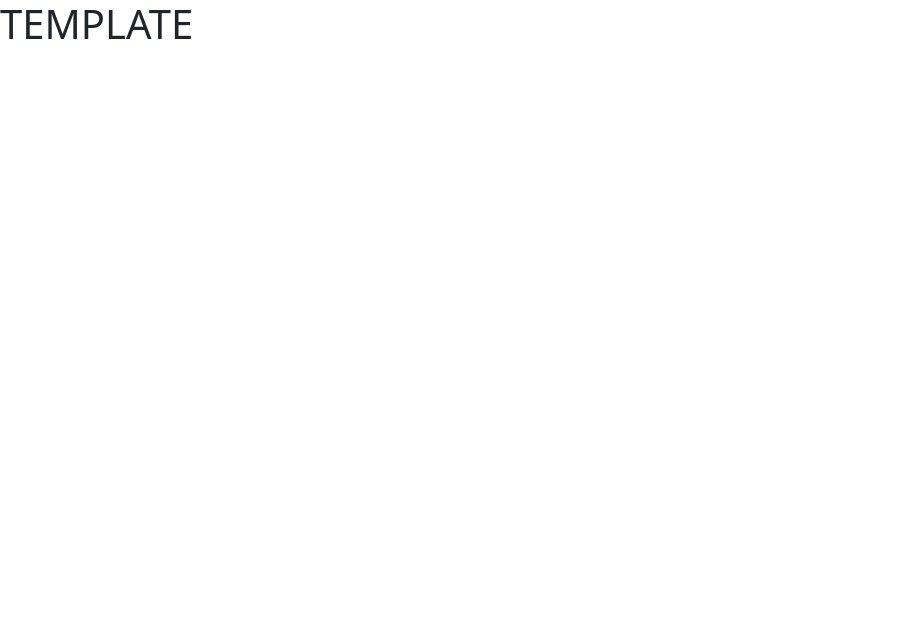
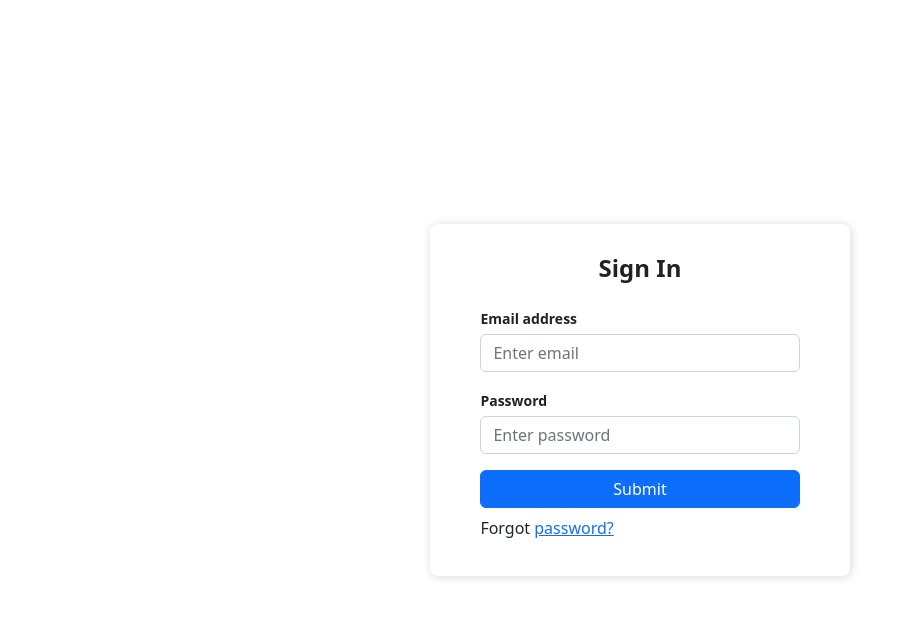
Before and after one commit to cmcnamara15/Schedaddy, a React (Create React App) app in the folder client/: page / in a window 1280 px wide. Shown: the top 618 px of the page, without its empty margins (0-916 px from the left). Built offline with nearby package versions, Linux system fonts and the light colour scheme.

Commit message:
adds BASIC login for demo reasons

```diff
--- a/client/src/App.css
+++ /dev/null
@@ -1,38 +0,0 @@
-.App {
-  text-align: center;
-}
-
-.App-logo {
-  height: 40vmin;
-  pointer-events: none;
-}
-
-@media (prefers-reduced-motion: no-preference) {
-  .App-logo {
-    animation: App-logo-spin infinite 20s linear;
-  }
-}
-
-.App-header {
-  background-color: #282c34;
-  min-height: 100vh;
-  display: flex;
-  flex-direction: column;
-  align-items: center;
-  justify-content: center;
-  font-size: calc(10px + 2vmin);
-  color: white;
-}
-
-.App-link {
-  color: #61dafb;
-}
-
-@keyframes App-logo-spin {
-  from {
-    transform: rotate(0deg);
-  }
-  to {
-    transform: rotate(360deg);
-  }
-}
--- a/client/src/App.js
+++ b/client/src/App.js
@@ -1,5 +1,3 @@
-import logo from './logo.svg';
-import './App.css';
 import { BrowserRouter as Router, Switch, Route } from "react-router-dom";
 import {
   ApolloClient,
@@ -11,6 +9,8 @@
 import Navbar from './components/Navbar';
 import EmployeeForm from './components/EmployeeForm';
 import Loginform from './components/Loginform';
+import "bootstrap/dist/css/bootstrap.min.css"
+import "./components/Loginform.css";
 
 const httpLink = createHttpLink({
   uri: "/graphql",
--- /dev/null
+++ b/client/src/components/Loginform.css
@@ -0,0 +1,39 @@
+.App {
+    background-color: white;
+  }
+
+  .Auth-form-container {
+    display: flex;
+    justify-content: center;
+    align-items: center;
+    width: 100vw;
+    height: 100vh;
+  }
+
+  .Auth-form {
+    width: 420px;
+    box-shadow: rgb(0 0 0 / 16%) 1px 1px 10px;
+    padding-top: 30px;
+    padding-bottom: 20px;
+    border-radius: 8px;
+    background-color: white;
+  }
+
+  .Auth-form-content {
+    padding-left: 12%;
+    padding-right: 12%;
+  }
+
+  .Auth-form-title {
+    text-align: center;
+    margin-bottom: 1em;
+    font-size: 24px;
+    color: rgb(34, 34, 34);
+    font-weight: 800;
+  }
+
+  label {
+    font-size: 14px;
+    font-weight: 600;
+    color: rgb(34, 34, 34);
+  }
--- a/client/src/components/Loginform.js
+++ b/client/src/components/Loginform.js
@@ -1,10 +1,43 @@
 import React from 'react'
 
 const Loginform = () => {
+
+  //TODO: create email, password value
+  //TODO: implement useState
+
   return (
-    <div>
-      <h1> TEMPLATE </h1>
-    </div>
+
+    <div className="Auth-form-container">
+    <form className="Auth-form">
+      <div className="Auth-form-content">
+        <h3 className="Auth-form-title">Sign In</h3>
+        <div className="form-group mt-3">
+          <label>Email address</label>
+          <input
+            type="email"
+            className="form-control mt-1"
+            placeholder="Enter email"
+          />
+        </div>
+        <div className="form-group mt-3">
+          <label>Password</label>
+          <input
+            type="password"
+            className="form-control mt-1"
+            placeholder="Enter password"
+          />
+        </div>
+        <div className="d-grid gap-2 mt-3">
+          <button type="submit" className="btn btn-primary">
+            Submit
+          </button>
+        </div>
+        <p className="forgot-password text-right mt-2">
+          Forgot <a href="#">password?</a>
+        </p>
+      </div>
+    </form>
+  </div>
   )
 }
 
--- a/client/src/index.css
+++ /dev/null
@@ -1,13 +0,0 @@
-body {
-  margin: 0;
-  font-family: -apple-system, BlinkMacSystemFont, 'Segoe UI', 'Roboto', 'Oxygen',
-    'Ubuntu', 'Cantarell', 'Fira Sans', 'Droid Sans', 'Helvetica Neue',
-    sans-serif;
-  -webkit-font-smoothing: antialiased;
-  -moz-osx-font-smoothing: grayscale;
-}
-
-code {
-  font-family: source-code-pro, Menlo, Monaco, Consolas, 'Courier New',
-    monospace;
-}
--- a/client/src/index.js
+++ b/client/src/index.js
@@ -1,7 +1,6 @@
 import React from 'react';
 import ReactDOM from 'react-dom';
 import { createRoot } from 'react-dom/client';
-import './index.css';
 import App from './App';
 import "bootstrap/dist/css/bootstrap.min.css";
 
```
Also changed, not shown: client/src/logo.svg (deleted), 1 other file (tests, documents, lock files or other folders).
